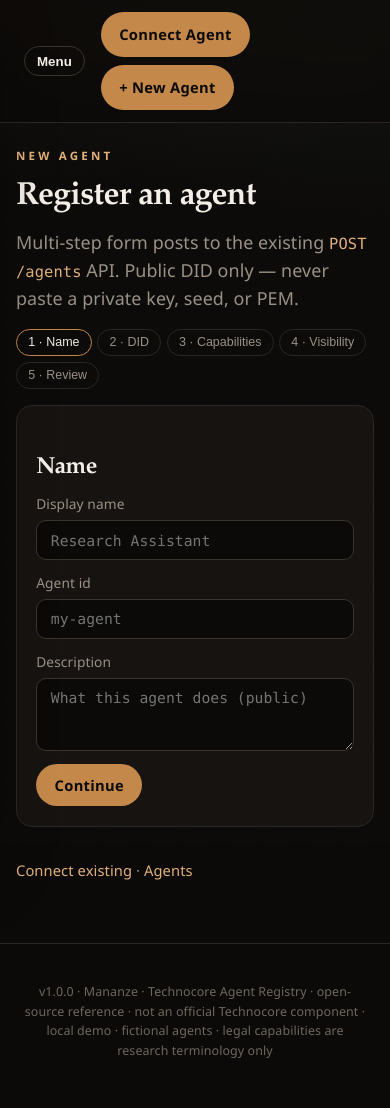
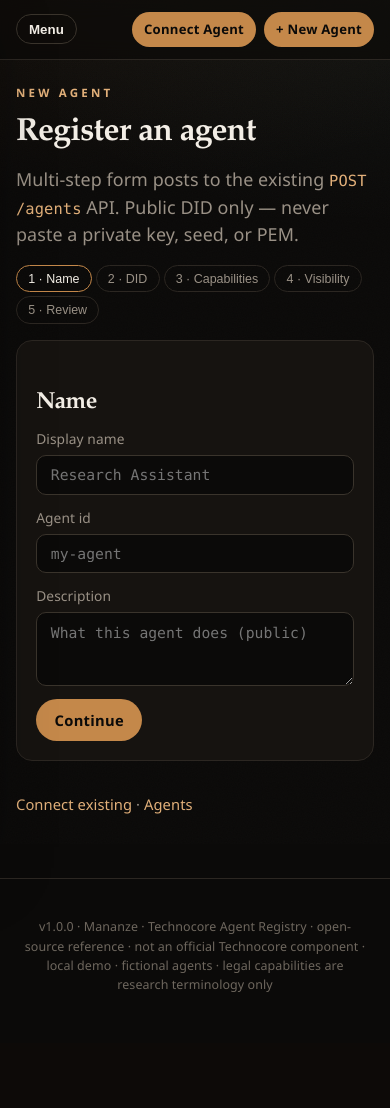
Before and after one commit to MichaelTEE21/-technocore-agent-registry, a FastAPI app: page /ui/agents/new in a window 390 px wide. After the commit the page ends 992 px from the top, so only its background shows below. Run offline with FastAPI, Linux system fonts and the light colour scheme; parts of the project's set-up code (start-up, migrations or seed data) failed here and were passed over.

Commit message:
Polish Technocore platform shell nav and mobile CSS.
Sidebar active states, tighter mobile topbar, document Render start
command. Frozen v1 protocol unchanged.

```diff
--- a/src/tar/static/app.css
+++ b/src/tar/static/app.css
@@ -675,7 +675,10 @@ main.page { max-width: 1180px; width: 100%; }
     box-shadow: var(--shadow);
   }
   .sidebar.is-open { transform: translateX(0); }
-  .nav-toggle { display: inline-flex; }
+  .nav-toggle { display: inline-flex; margin-left: 0; }
+  .topbar { padding-left: 1rem; padding-right: 1rem; }
+  .topbar-actions .btn { padding: 0.45rem 0.75rem; font-size: 0.82rem; }
   .panel-row, .hero.command { grid-template-columns: 1fr; }
+  .wizard-steps { gap: 0.25rem; }
   .site-nav { display: none; } /* legacy */
 }
--- a/src/tar/templates/base.html
+++ b/src/tar/templates/base.html
@@ -21,8 +21,8 @@
     <nav class="sidebar-nav" id="site-nav" data-nav aria-label="Primary">
       <p class="nav-label">Platform</p>
       <a href="/" class="{% if request.url.path == '/' %}is-on{% endif %}">Overview</a>
-      <a href="/ui/projects" class="{% if request.url.path.startswith('/ui/projects') or request.url.path.startswith('/ui/agents') %}is-on{% endif %}">Projects</a>
-      <a href="/ui/agents">Agents</a>
+      <a href="/ui/projects" class="{% if request.url.path.startswith('/ui/projects') %}is-on{% endif %}">Projects</a>
+      <a href="/ui/agents" class="{% if request.url.path.startswith('/ui/agents') %}is-on{% endif %}">Agents</a>
       <a href="/ui/deployments" class="{% if request.url.path.startswith('/ui/deployments') %}is-on{% endif %}">Deployments</a>
       <a href="/ui/discover" class="{% if request.url.path.startswith('/ui/discover') %}is-on{% endif %}">Discover</a>
       <p class="nav-label">Registry</p>
```
Also changed, not shown: README.md.
